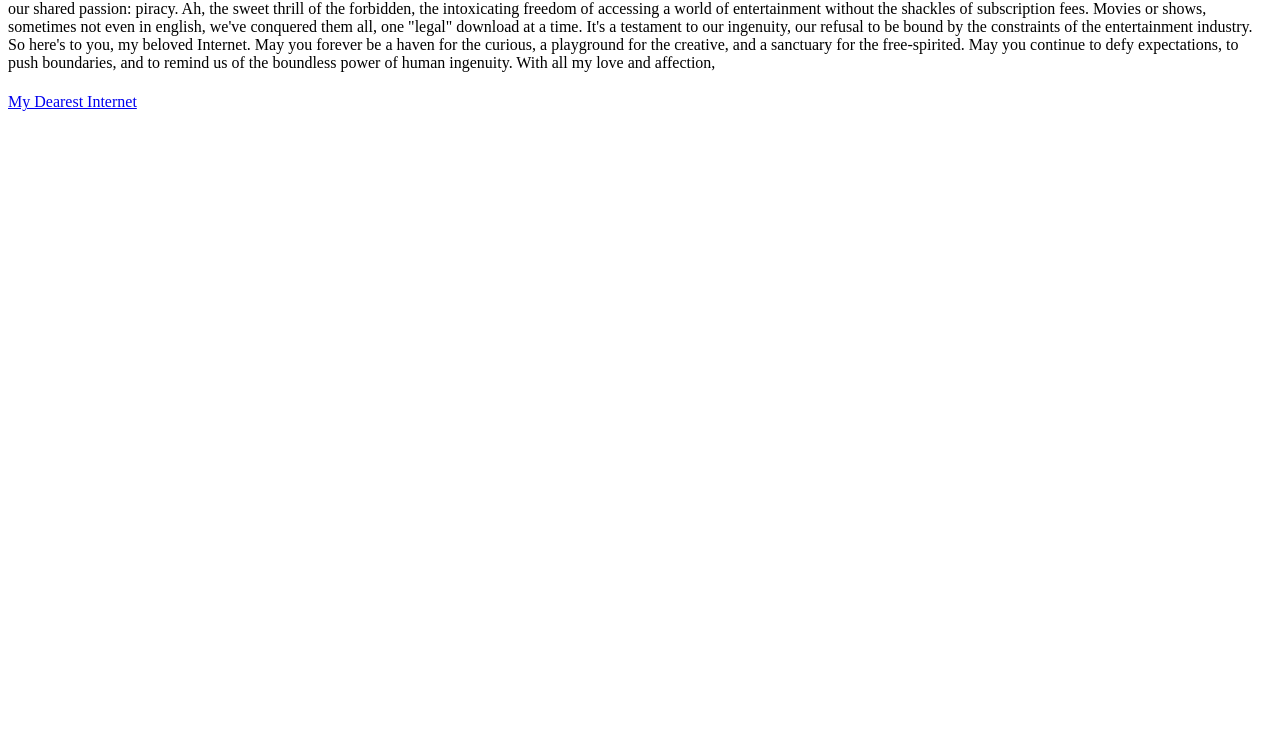
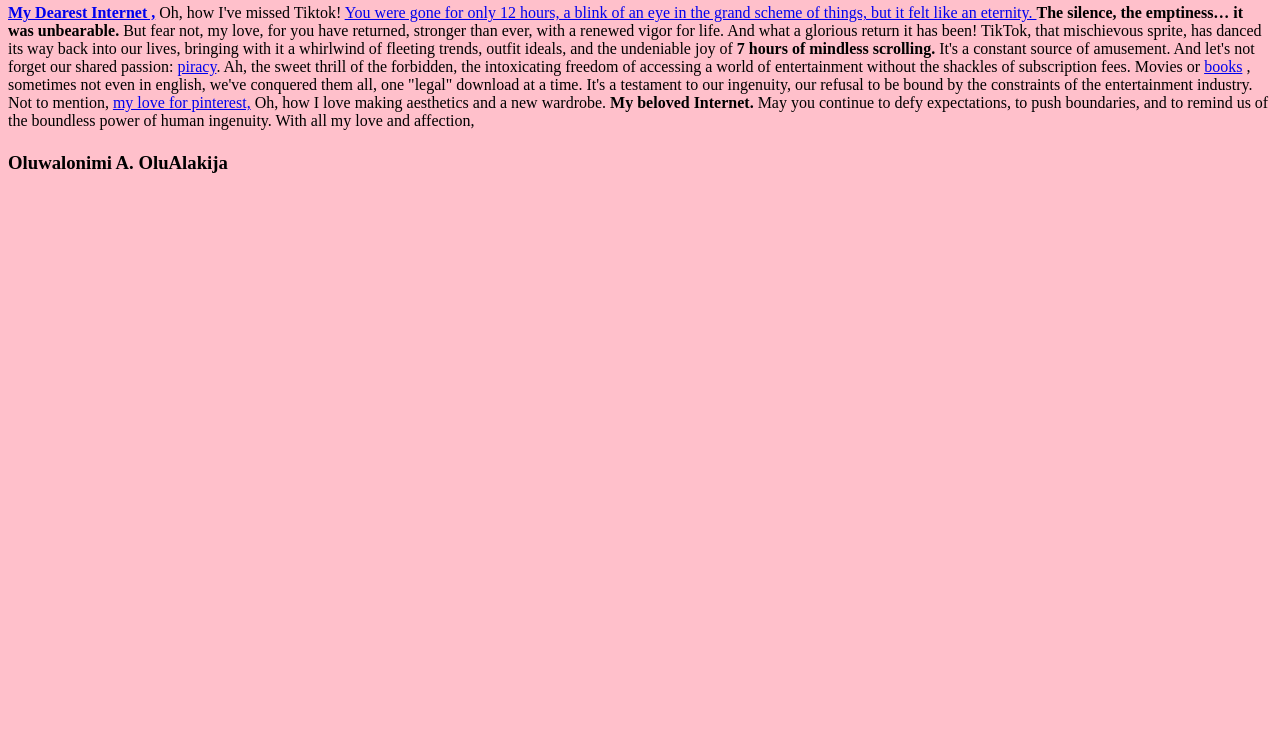
Before and after one commit to Oluwalonimi2004/Dearest-Internet, a plain HTML site: page index.html in a window 1280 px wide. Shown: the part 62-800 px from the top of the page. Drawn offline with Linux system fonts and the light colour scheme.

Commit message:
I added hyperlinks

```diff
--- a/index.html
+++ b/index.html
@@ -1,15 +1,37 @@
 <a>
+  <h1>My Dearest Internet </h1>
+
 </a><body>
 
-   My dearest Internet,
-
-Oh, how I've missed Tiktok! You were gone for only 12 hours, a blink of an eye in the grand scheme of things, but it felt like an eternity. The silence, the emptiness… it was unbearable. But fear not, my love, for you have returned, stronger than ever, with a renewed vigor for life.
-
-And what a glorious return it has been! TikTok, that mischievous sprite, has danced its way back into our lives, bringing with it a whirlwind of fleeting trends, outfit ideals, and the undeniable joy of 7 hours of mindless scrolling. It's a constant source of amusement.
-
-And let's not forget our shared passion: piracy. Ah, the sweet thrill of the forbidden, the intoxicating freedom of accessing a world of entertainment without the shackles of subscription fees. Movies or shows, sometimes not even in english, we've conquered them all, one "legal" download at a time. It's a testament to our ingenuity, our refusal to be bound by the constraints of the entertainment industry.
-
-  So here's to you, my beloved Internet. May you forever be a haven for the curious, a playground for the creative, and a sanctuary for the free-spirited. May you continue to defy expectations, to push boundaries, and to remind us of the boundless power of human ingenuity. With all my love and affection,
   <h1>
 
-  </h1><a href= My Dearest Internet</a> My Dearest Internet
+  <b></h1><a href= "https://www.google.com/" </a> My Dearest Internet
+  ,<a> </a></b>
+
+
+  Oh, how I've missed Tiktok!
+
+  </h1><a href= "https://www.tiktok.com/explore" </a> You were gone for only 12 hours, a blink of an eye in the grand scheme of things, but it felt like an eternity. <a>
+  </a>
+  <b> The silence, the emptiness… it was unbearable. </b>But fear not, my love, for you have returned, stronger than ever, with a renewed vigor for life.
+
+And what a glorious return it has been! TikTok, that mischievous sprite, has danced its way back into our lives, bringing with it a whirlwind of fleeting trends, outfit ideals, and the undeniable joy of
+  <b>7 hours of mindless scrolling.</b> It's a constant source of amusement.
+
+And let's not forget our shared passion:
+</h1><a href= "https://dopebox.to/" </a> piracy<a>. Ah, the sweet thrill of the forbidden, the intoxicating freedom of accessing a world of entertainment without the shackles of subscription fees. Movies or
+  </h1><a href= "https://vk.com/wall-196255529_3240" </a> books<a> , sometimes not even in english, we've conquered them all, one "legal" download at a time. It's a testament to our ingenuity, our refusal to be bound by the constraints of the entertainment industry. Not to mention,
+    </h1><a href= "https://www.pinterest.com/lonimiangelina/2025/" </a> my love for pinterest,<a> Oh, how I love making aesthetics and a new wardrobe.
+
+  </a>
+  <b> My beloved Internet. </b>
+  May you continue to defy expectations, to push boundaries, and to remind us of the boundless power of human ingenuity. With all my love and affection,
+  <h1>
+
+
+  <h3>
+    Oluwalonimi A. OluAlakija
+</h3>
+</h2>
+<body bgcolor= pink>
+  </body>
```
